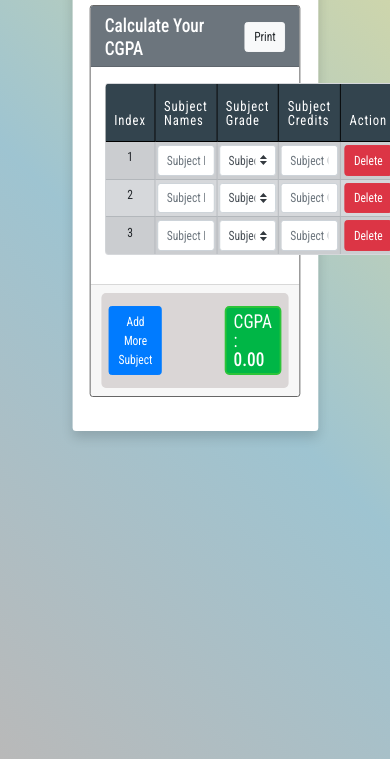
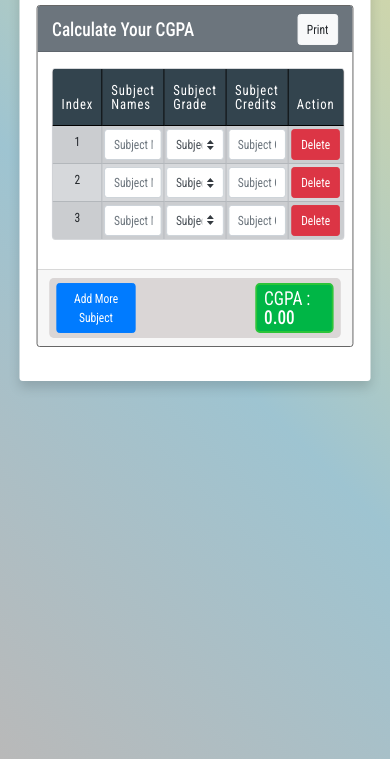
Before and after one commit to OmarKhaled423/cgpa-calculator, a plain HTML site: page index.html in a window 390 px wide. Shown: the part 85-844 px from the top of the page. Drawn offline with nearby package versions, Linux system fonts and the light colour scheme.

Commit message:
responsive fix

```diff
--- a/css/style.css
+++ b/css/style.css
@@ -196,7 +196,7 @@ h1{
     }
     .container{
         padding: 0;
-        width: 100%!important;
+        max-width: 100%!important;
     }
 
 
```
